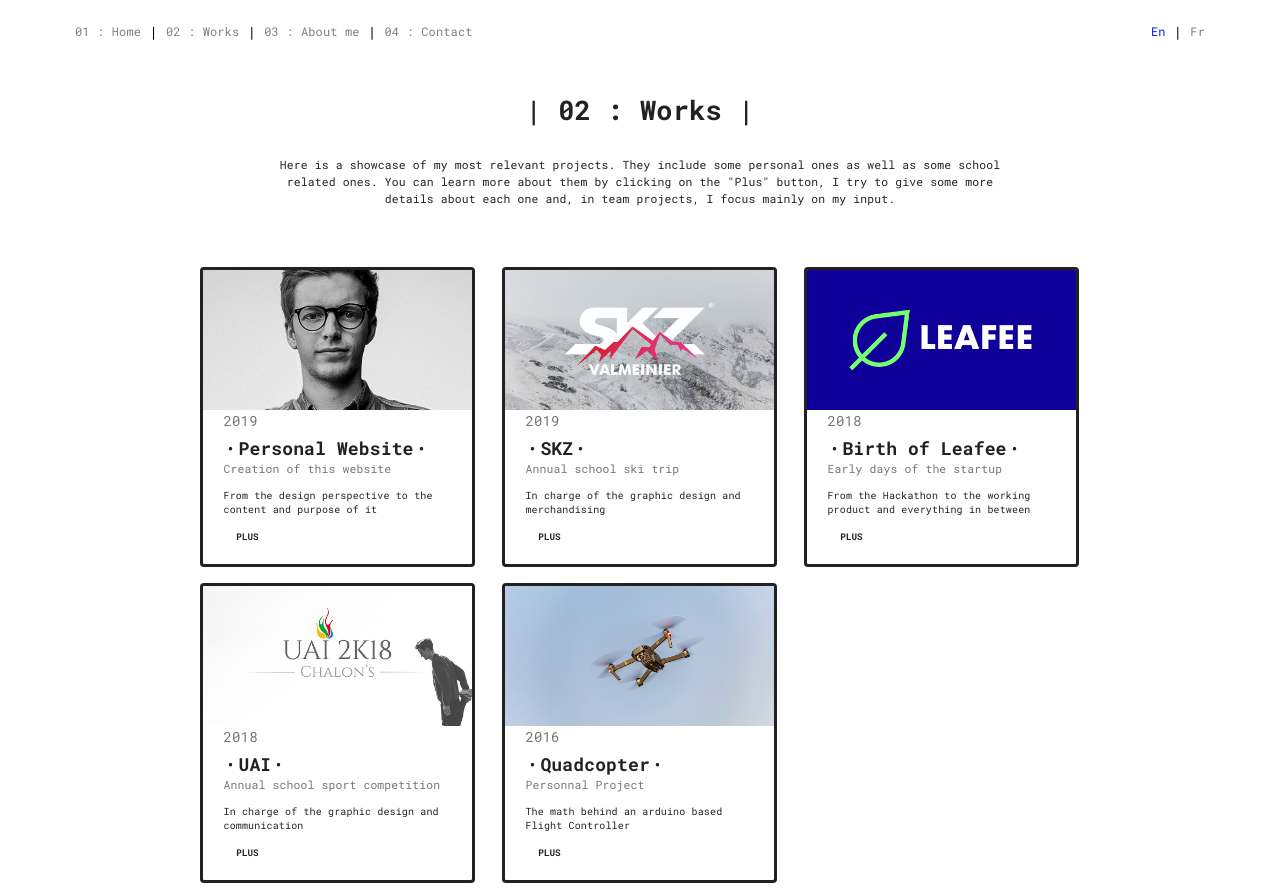
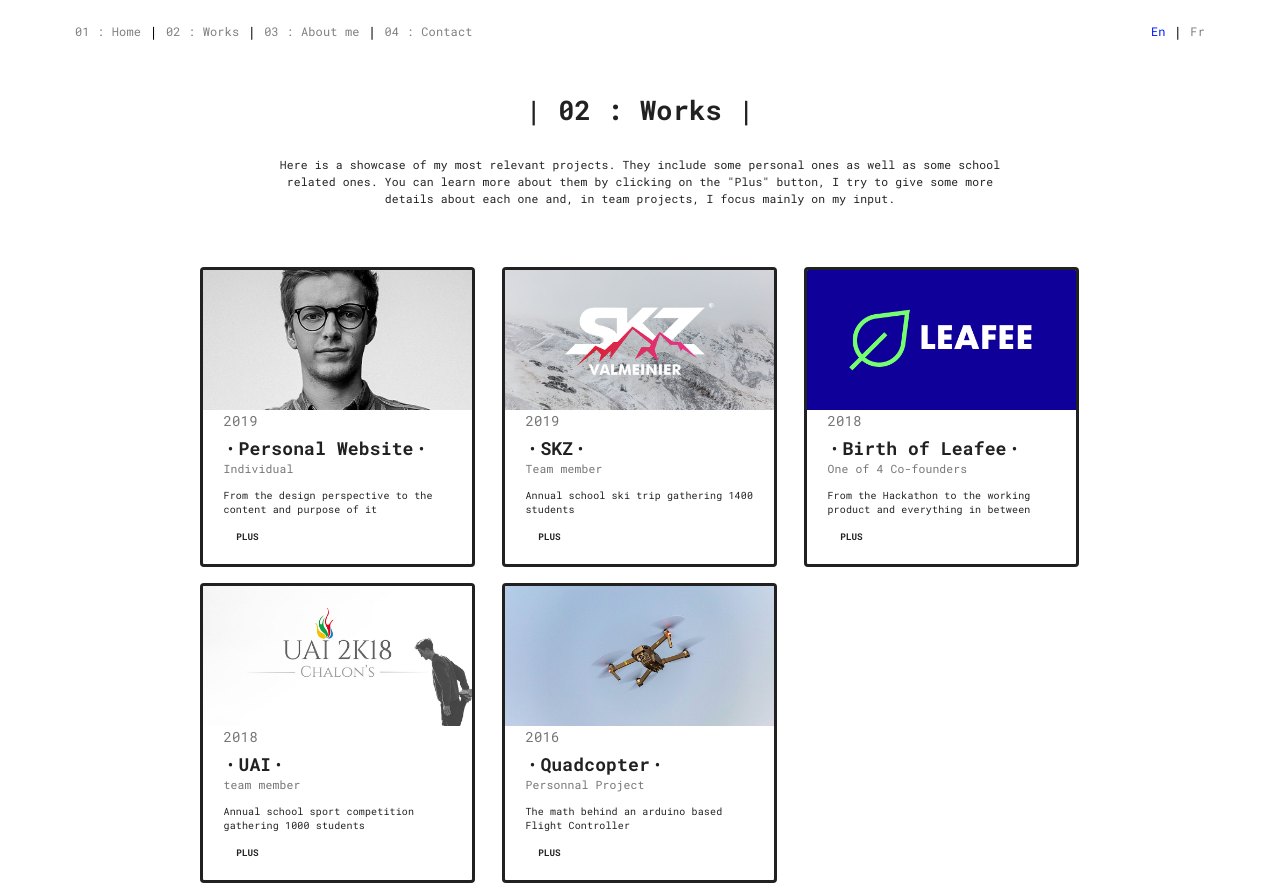
Before and after one commit to Pierre-Baptiste/Portfolio, a React (Create React App) app: page /works in a window 1280 px wide. Built offline with nearby package versions, Linux system fonts and the light colour scheme.

Commit message:
Continued work

```diff
--- a/src/Scenes/Works/Works.js
+++ b/src/Scenes/Works/Works.js
@@ -93,7 +93,7 @@ export default function Presentation(props) {
                 imageTitle="Picture of myself"
                 date="2019"
                 title="Personal Website"
-                subTitle="Creation of this website"
+                subTitle="Individual"
                 description="From the design perspective to the content and purpose of it"
               >
                 <Typography className={classes.article}>
@@ -186,13 +186,39 @@ export default function Presentation(props) {
                 imageTitle="SKZ image"
                 date="2019"
                 title="SKZ"
-                subTitle="Annual school ski trip"
-                description="In charge of the graphic design and merchandising"
+                subTitle="Team member"
+                description="Annual school ski trip gathering 1400 students"
               >
                 <Typography className={classes.article}>
-                  <span className={classes.firstLetter}>M</span>
-                  ore to come soon...
+                  <span className={classes.firstLetter}>O</span>
+                  ne week at the winter sports for Arts & Métiers engineering
+                  students that took place from january the 19th to the 26th of
+                  2018. Skiozarts (SKZ) celebrated its 30th edition last year
+                  with the aim of perpetuating a major challenge: bringing 1400
+                  students together in a major alpine resort in the middle of
+                  January, which is the largest student ski event in Europe.
                 </Typography>
+                <Typography className={classes.article}>
+                  Important figures:
+                  <ul>
+                    <li>Budget of €600k</li>
+                    <li>Organizing team of 20 people</li>
+                    <li>9 months of planning</li>
+                  </ul>
+                </Typography>
+                <Typography className={classes.article}>
+                  I was responsible for all the graphical aspect of the event.
+                  From establishing the design guidelines to the design of the
+                  merchandizing. My most relevant work will be presented below.
+                </Typography>
+                <Typography className={classes.articleTitle}>
+                  #01 - THE LOGO
+                </Typography>
+                <img
+                  src={require("./assets/Mockup.png")}
+                  alt="Mobile responsive"
+                  className={classes.imageElement}
+                />
               </WorkCard>
             </Grid>
             <Grid item xs={12} sm={6} md={4}>
@@ -201,7 +227,7 @@ export default function Presentation(props) {
                 imageTitle="Leafee Picture"
                 date="2018"
                 title="Birth of Leafee"
-                subTitle="Early days of the startup"
+                subTitle="One of 4 Co-founders"
                 description="From the Hackathon to the working product and everything in between"
               >
                 <Typography className={classes.article}>
@@ -216,8 +242,8 @@ export default function Presentation(props) {
                 imageTitle="UAI Team"
                 date="2018"
                 title="UAI"
-                subTitle="Annual school sport competition"
-                description="In charge of the graphic design and communication"
+                subTitle="team member"
+                description="Annual school sport competition gathering 1000 students"
               >
                 <Typography className={classes.article}>
                   <span className={classes.firstLetter}>M</span>
```
Also changed, not shown: src/Scenes/Works/assets/Mockup.png, src/Scenes/Works/assets/SKZLogo.png (added).
